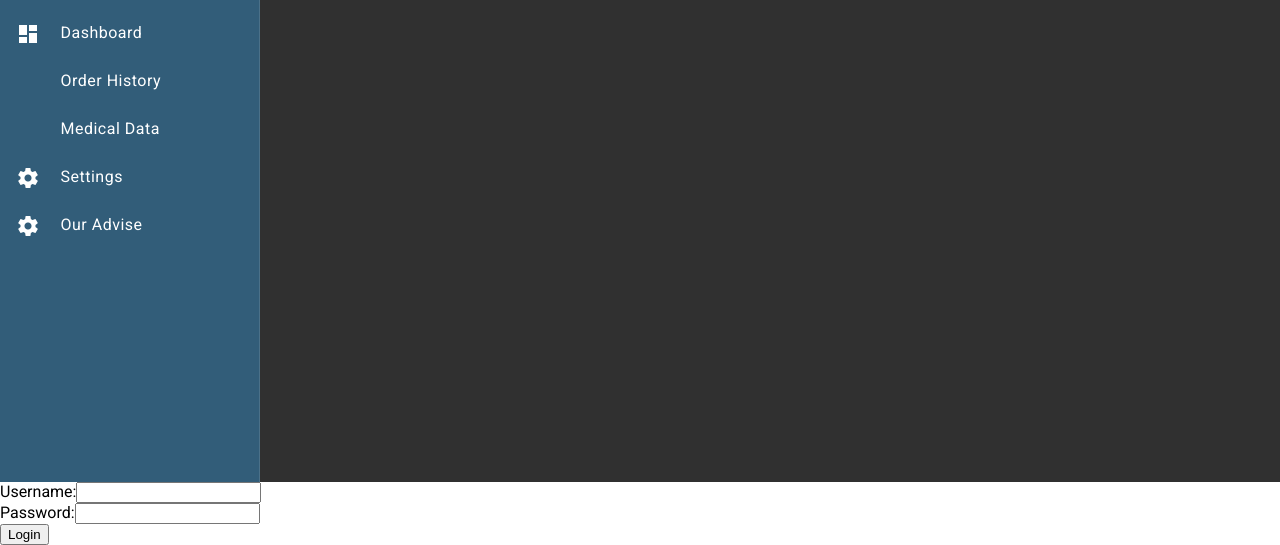
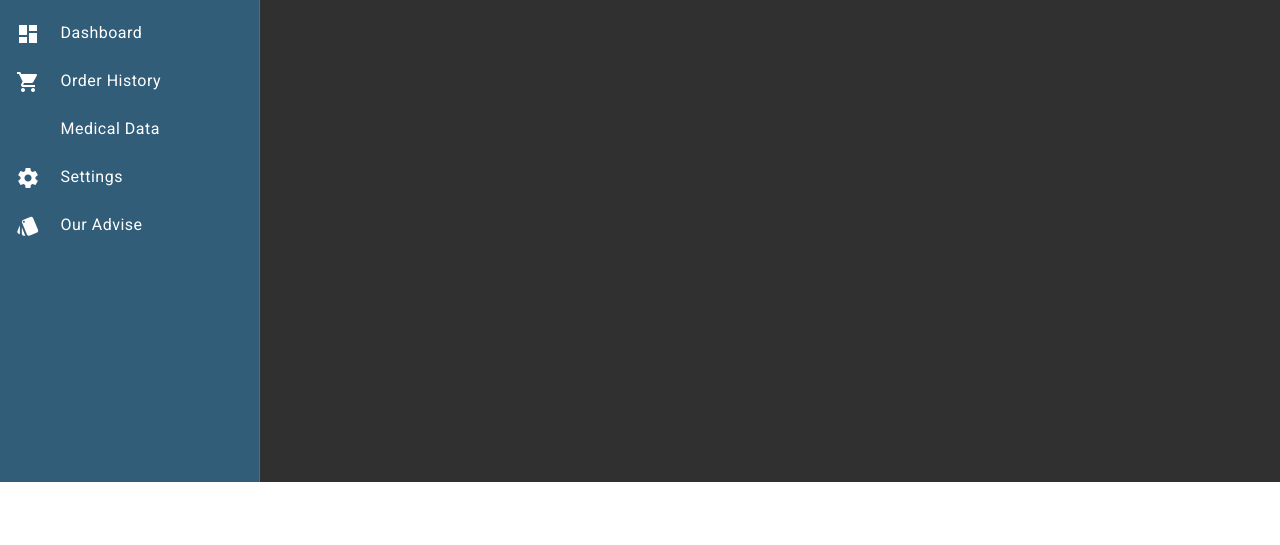
Before and after one commit to MohammedNidhal/PCD, an Angular app in the folder MNMAngular/: page / in a window 1280 px wide. Shown: the part 318-863 px from the top of the page. After the commit the page ends 800 px from the top, so only its background shows below. Built offline with nearby package versions, Linux system fonts and the light colour scheme.

Commit message:
Created the header and sideNavBar for the MNM profile section1.0

```diff
--- a/MNMAngular/src/app/app.component.html
+++ b/MNMAngular/src/app/app.component.html
@@ -1,2 +1 @@
 <app-profile></app-profile>
-<app-login></app-login>
--- a/MNMAngular/src/app/profile/profile.component.css
+++ b/MNMAngular/src/app/profile/profile.component.css
@@ -2,6 +2,7 @@
     display: flex;
     flex-direction: column;
     height: 100%;
+    background-color: aliceblue;
 }
 mat-drawer{
     width: 260px;
--- a/MNMAngular/src/app/sidenav/sidenav.component.html
+++ b/MNMAngular/src/app/sidenav/sidenav.component.html
@@ -8,7 +8,7 @@
         <mat-icon>dashboard</mat-icon> Dashboard
     </a>
     <a mat-list-item routerLink="/OrderHistory" routerLinkActive="list-item-active">
-        <mat-icon>order</mat-icon> Order History
+        <mat-icon>shopping_cart</mat-icon> Order History
     </a>
     <a mat-list-item routerLink="/MedicalData" routerLinkActive="list-item-active">
         <mat-icon>medical</mat-icon> Medical Data
@@ -17,7 +17,7 @@
         <mat-icon>settings</mat-icon> Settings
     </a>
     <a mat-list-item routerLink="/OurAdvise" routerLinkActive="list-item-active">
-        <mat-icon>settings</mat-icon> Our Advise
+        <mat-icon>style</mat-icon> Our Advise
     </a>
 
 </mat-nav-list>
```
